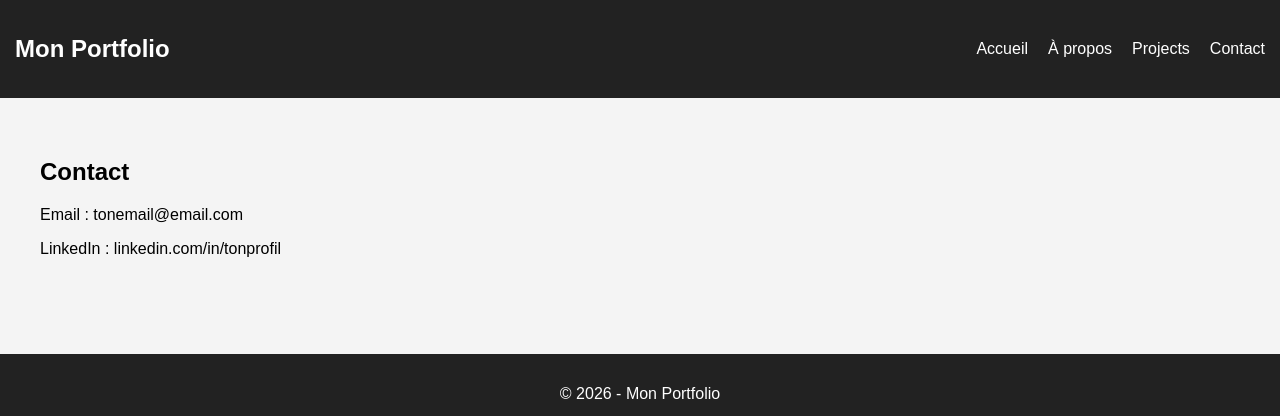
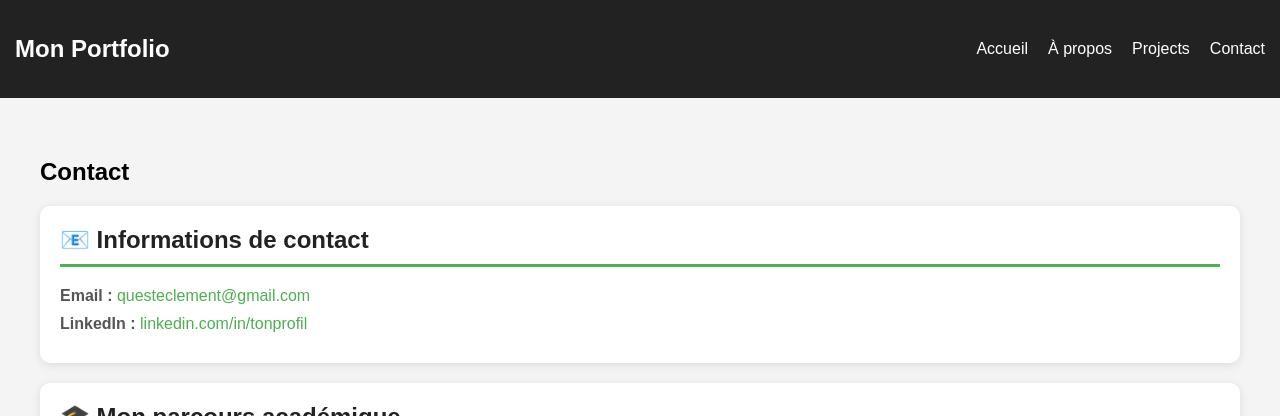
Before and after one commit to clement-queste/portfolio-flask, a Flask app: page /contact in a window 1280 px wide. Shown: the top 416 px of the page. Run offline with Flask 3, Linux system fonts and the light colour scheme.

Commit message:
Ajout Map

```diff
--- a/app.py
+++ b/app.py
@@ -17,6 +17,12 @@ def projects():
 @app.route('/contact')
 def contact():
     return render_template("contact.html")
+def afficher_ma_carte():  # On change 'map' en 'afficher_ma_carte'
+    return render_template("map.html")
+
+@app.route("/map")
+def afficher_ma_carte():  # On change 'map' en 'afficher_ma_carte'
+    return render_template("map.html")
 
 if __name__ == '__main__':
     app.run(debug=True, port=5001)
--- a/static/style.css
+++ b/static/style.css
@@ -22,10 +22,17 @@ nav ul {
 nav a {
     color: white;
     text-decoration: none;
+    transition: color 0.3s ease;
+}
+
+nav a:hover {
+    color: #4CAF50;
 }
 
 .container {
     padding: 40px;
+    max-width: 1200px;
+    margin: 0 auto;
 }
 
 .card {
@@ -34,6 +41,113 @@ nav a {
     margin-bottom: 20px;
     border-radius: 10px;
     box-shadow: 0 2px 10px rgba(0,0,0,0.1);
+    transition: transform 0.3s ease, box-shadow 0.3s ease;
+}
+
+.card:hover {
+    transform: translateY(-5px);
+    box-shadow: 0 5px 20px rgba(0,0,0,0.15);
+}
+
+.card h3 {
+    color: #222;
+    margin-top: 0;
+    margin-bottom: 20px;
+    font-size: 24px;
+    border-bottom: 3px solid #4CAF50;
+    padding-bottom: 10px;
+}
+
+.card p {
+    margin: 10px 0;
+    font-size: 16px;
+    color: #555;
+}
+
+.card a {
+    color: #4CAF50;
+    text-decoration: none;
+    transition: color 0.3s ease;
+}
+
+.card a:hover {
+    color: #45a049;
+    text-decoration: underline;
+}
+
+/* Education Map Styles */
+.education-map {
+    width: 100%;
+    margin-bottom: 30px;
+    border-radius: 10px;
+    overflow: hidden;
+    box-shadow: 0 4px 15px rgba(0,0,0,0.1);
+}
+
+#map {
+    width: 100%;
+    height: 400px;
+    border: none;
+}
+
+/* Education List Styles */
+.education-list {
+    display: flex;
+    flex-direction: column;
+    gap: 20px;
+}
+
+.education-item {
+    display: flex;
+    align-items: flex-start;
+    gap: 20px;
+    padding: 20px;
+    background: linear-gradient(135deg, #f8f9fa 0%, #e9ecef 100%);
+    border-radius: 10px;
+    border-left: 5px solid #4CAF50;
+    transition: all 0.3s ease;
+}
+
+.education-item:hover {
+    background: linear-gradient(135deg, #e9ecef 0%, #dee2e6 100%);
+    transform: translateX(10px);
+}
+
+.education-number {
+    min-width: 50px;
+    height: 50px;
+    background: linear-gradient(135deg, #4CAF50 0%, #45a049 100%);
+    color: white;
+    border-radius: 50%;
+    display: flex;
+    align-items: center;
+    justify-content: center;
+    font-size: 24px;
+    font-weight: bold;
+    box-shadow: 0 3px 10px rgba(76, 175, 80, 0.3);
+}
+
+.education-details {
+    flex: 1;
+}
+
+.education-details h4 {
+    margin: 0 0 10px 0;
+    color: #222;
+    font-size: 20px;
+}
+
+.education-location {
+    margin: 5px 0;
+    color: #666;
+    font-size: 14px;
+}
+
+.education-period {
+    margin: 5px 0;
+    color: #888;
+    font-style: italic;
+    font-size: 14px;
 }
 
 footer {
@@ -43,3 +157,34 @@ footer {
     padding: 15px;
     margin-top: 40px;
 }
+
+/* Responsive Design */
+@media (max-width: 768px) {
+    .container {
+        padding: 20px;
+    }
+
+    #map {
+        height: 300px;
+    }
+
+    .education-item {
+        flex-direction: column;
+        text-align: center;
+    }
+
+    .education-number {
+        margin: 0 auto;
+    }
+
+    nav {
+        flex-direction: column;
+        gap: 15px;
+    }
+
+    nav ul {
+        flex-direction: column;
+        gap: 10px;
+        text-align: center;
+    }
+}
--- a/templates/base.html
+++ b/templates/base.html
@@ -4,6 +4,7 @@
     <meta charset="UTF-8">
     <title>Mon Portfolio</title>
     <link rel="stylesheet" href="{{ url_for('static', filename='style.css') }}">
+    <link rel="stylesheet" href="https://unpkg.com/leaflet/dist/leaflet.css" />
 </head>
 <body>
 
--- a/templates/contact.html
+++ b/templates/contact.html
@@ -1,7 +1,61 @@
 {% extends "base.html" %}
+{% block content %}
 
-{% block content %}
 <h2>Contact</h2>
-<p>Email : tonemail@email.com</p>
-<p>LinkedIn : linkedin.com/in/tonprofil</p>
+
+<div class="card">
+    <h3>📧 Informations de contact</h3>
+    <p><strong>Email :</strong> <a href="mailto:questeclement@gmail.com">questeclement@gmail.com</a></p>
+    <p><strong>LinkedIn :</strong>
+        <a href="https://linkedin.com/in/tonprofil" target="_blank">
+            linkedin.com/in/tonprofil
+        </a>
+    </p>
+</div>
+
+<div class="card">
+    <h3>🎓 Mon parcours académique</h3>
+
+    <!-- Carte -->
+    <div id="map" style="height: 400px; border-radius: 10px;"></div>
+</div>
+
+<!-- Leaflet CSS -->
+<link rel="stylesheet" href="https://unpkg.com/leaflet/dist/leaflet.css"/>
+
+<!-- Leaflet JS -->
+<script src="https://unpkg.com/leaflet/dist/leaflet.js"></script>
+
+<script>
+    var college = [50.5846741, 2.4075393];
+    var lycee = [50.5555375, 2.4782947];
+    var ulco = [50.9532083, 1.8787707];
+
+    var map = L.map("map").setView([50.698, 2.255], 10);
+
+    L.tileLayer("https://{s}.tile.openstreetmap.org/{z}/{x}/{y}.png", {
+        attribution: "© OpenStreetMap",
+    }).addTo(map);
+
+    L.marker(college).addTo(map)
+        .bindPopup("<strong>Collège Bernard Chochoy</strong><br>Norrent-Fontes");
+
+    L.marker(lycee).addTo(map)
+        .bindPopup("<strong>Lycée Anatole France</strong><br>Lillers");
+
+    L.marker(ulco).addTo(map)
+        .bindPopup("<strong>ULCO</strong><br>Calais");
+
+    var parcours = L.polyline([college, lycee, ulco], {
+        color: '#4CAF50',
+        weight: 3,
+        dashArray: '10, 10'
+    }).addTo(map);
+
+    map.fitBounds(parcours.getBounds(), { padding: [50, 50] });
+</script>
+
+
+
+
 {% endblock %}
--- a/templates/home.html
+++ b/templates/home.html
@@ -2,6 +2,6 @@
 
 {% block content %}
 <h2>Bienvenue 👋</h2>
-<p>Je suis développeur web en formation.</p>
+<p>Je suis Clément Queste développeur web en formation.</p>
 <p>Je crée des applications avec Flask, Python et JavaScript.</p>
 {% endblock %}
```
